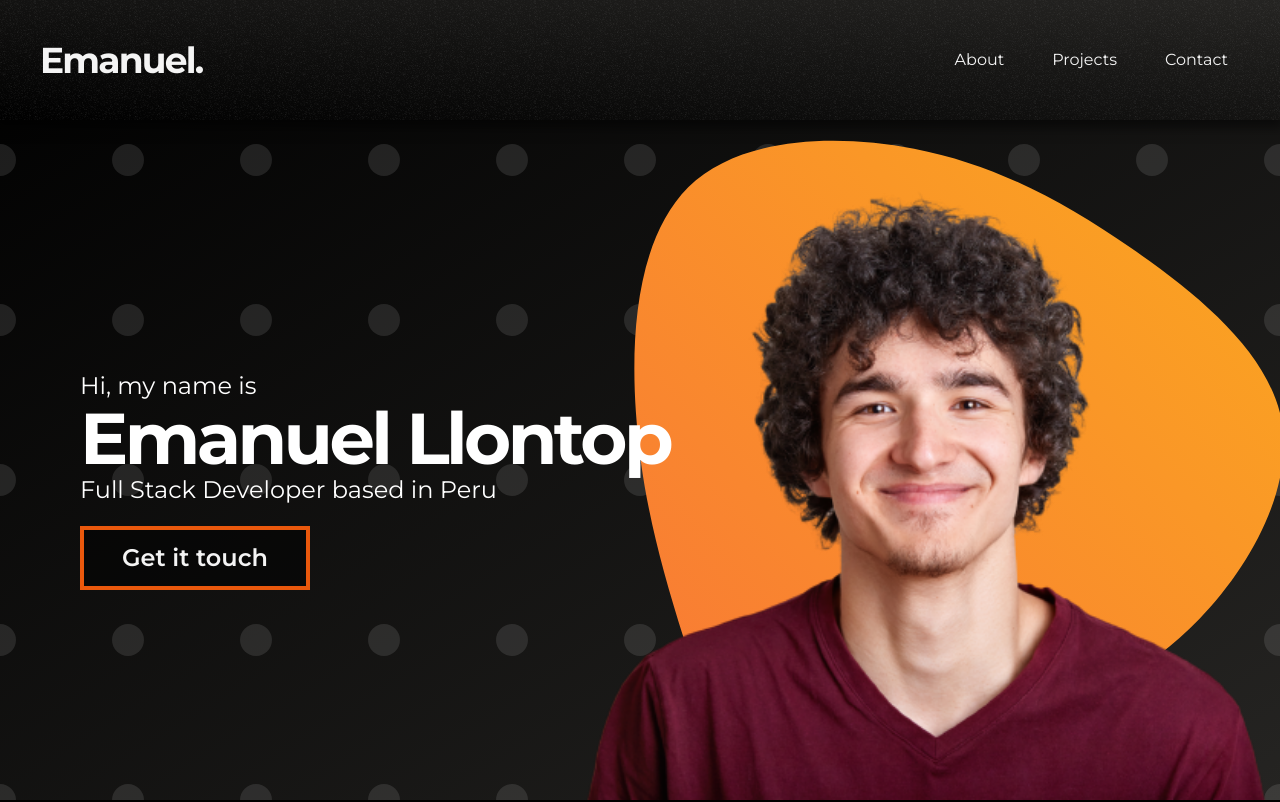
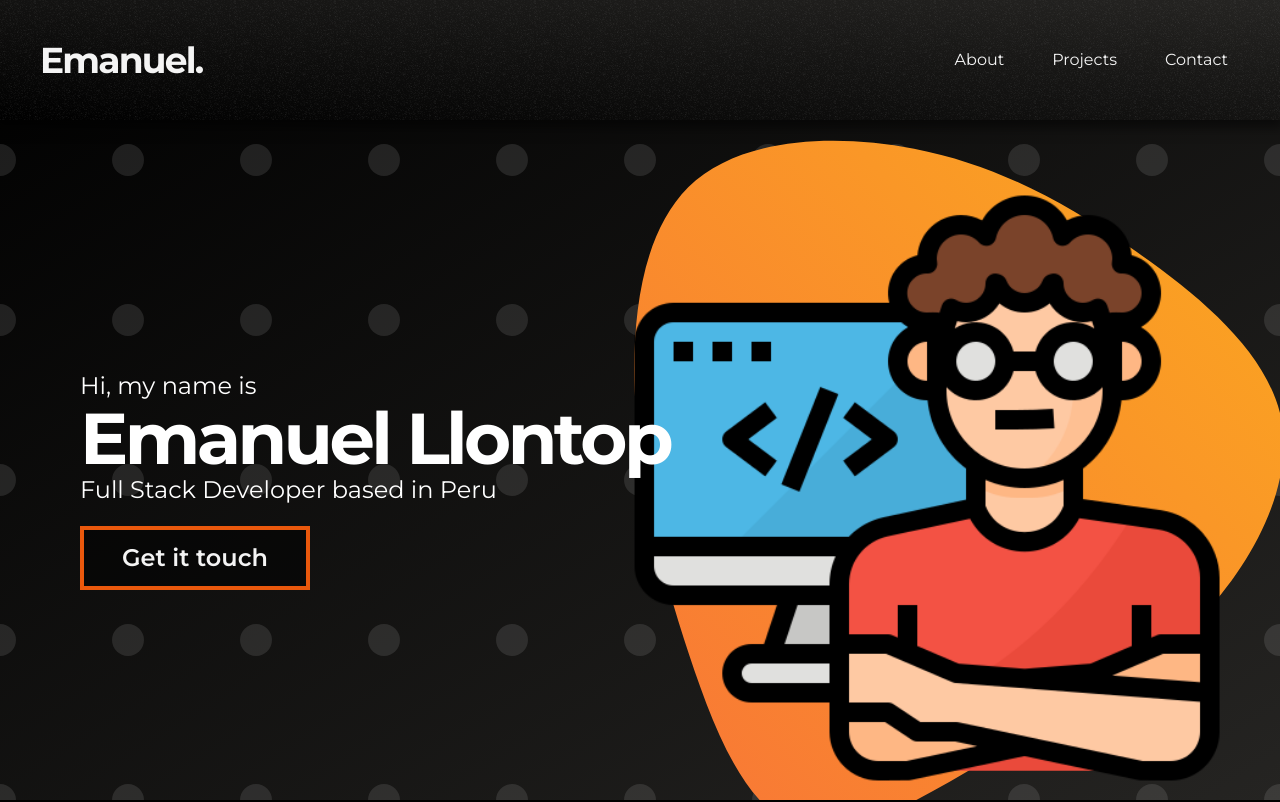
Before and after one commit to WillAvatec/portfolio, a React (Vite) app: page / in a window 1280 px wide. Shown: the top 802 px of the page. Built offline with nearby package versions, Linux system fonts and the light colour scheme.

Commit message:
chore: Change Me image with placeholder

```diff
--- a/src/components/Intro/Intro.tsx
+++ b/src/components/Intro/Intro.tsx
@@ -1,6 +1,6 @@
 import { PropsWithChildren } from "react";
 import Blob1 from "../../assets//blob1.svg";
-import Me from "../../assets/photo-handsome-unshaven-guy-looks-with-pleasant-expression-directly-camera-removebg-preview.png";
+import Me from "../../assets/avs.png";
 
 export default function Introduction() {
   return (
@@ -45,7 +45,7 @@ const Right = () => {
       {/* w-72 sm:w-[500px] md:w-[400px] lg:w-[430px] xl:w-[600px] possible breakpoints */}
       <div className="relative h-full w-full">
         <img
-          className="absolute w-full h-full object-cover z-20"
+          className="absolute w-full h-full object-contain z-20"
           alt="placeholder of me"
           src={Me}
         />
```
Also changed, not shown: src/assets/avs.png (added).
